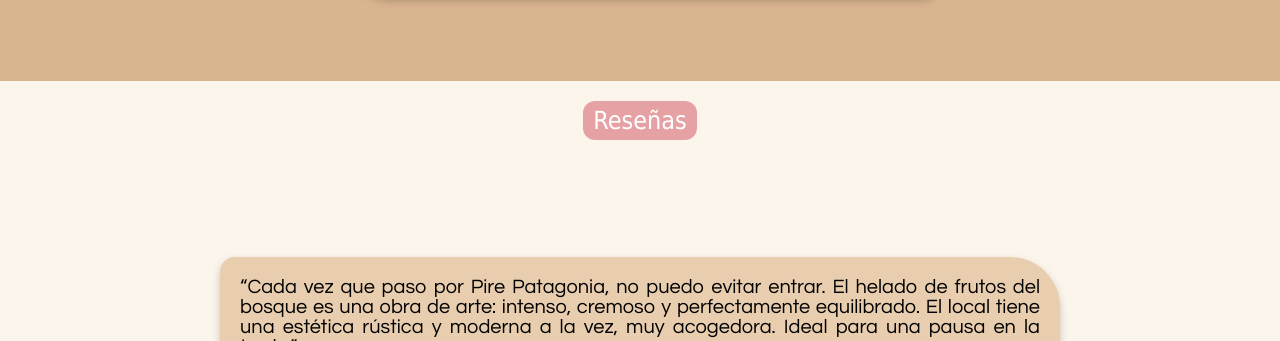
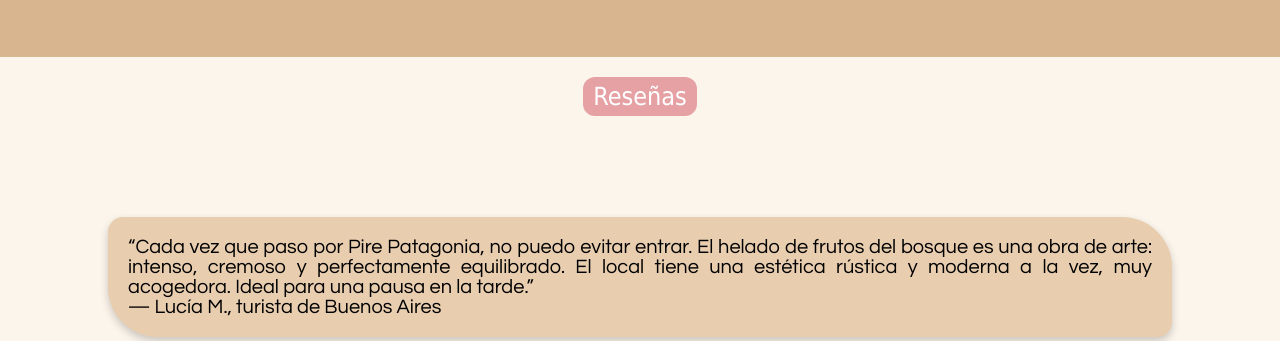
Before and after one commit to faiJuan/LaboratorioProgramacion, a plain HTML site: page pireInfo.html in a window 1280 px wide. Shown: the part 611-952 px from the top of the page. Drawn offline with Linux system fonts and the light colour scheme.

Commit message:
ajuste seccion1

```diff
--- a/stylesInfo.css
+++ b/stylesInfo.css
@@ -140,7 +140,7 @@
 }
 
 #Sec1 {
-  height: 90vh;
+  height: 85vh;
 }
 
 #Sec2 {
@@ -203,7 +203,7 @@
   font-size: 20px;
   text-align: justify;
   margin: 15px;
-  max-width: 800px;
+  max-width: 80vw;
   background-color: rgb(232, 205, 175);
   padding: 20px;
   box-shadow: 0 4px 8px rgba(0, 0, 0, 0.2);
```
